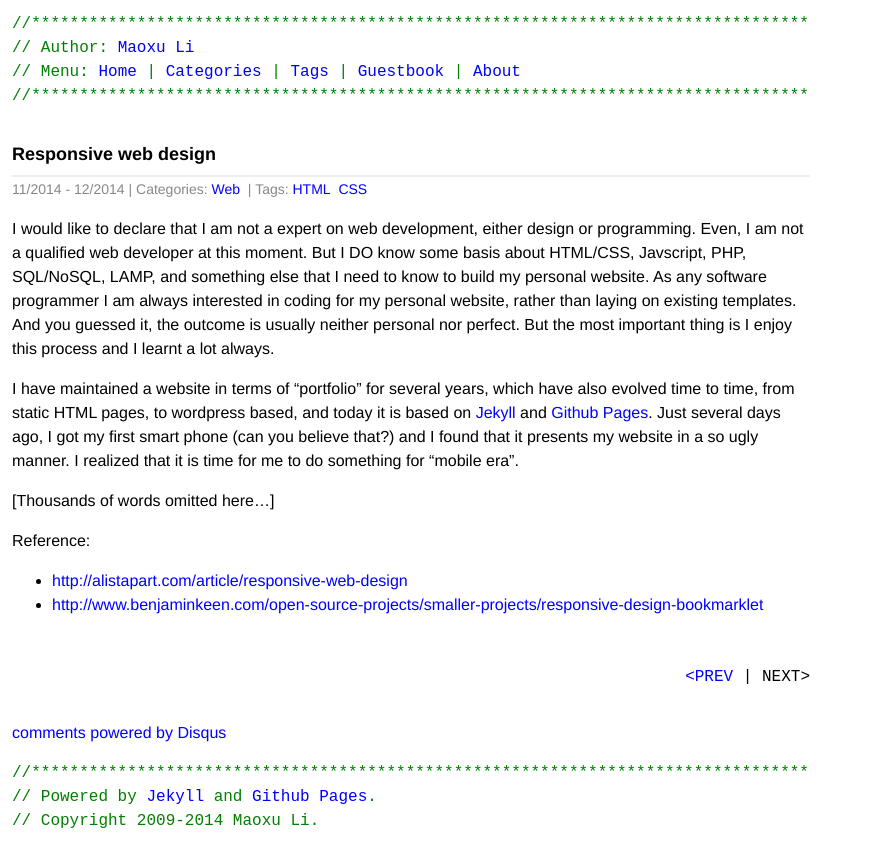
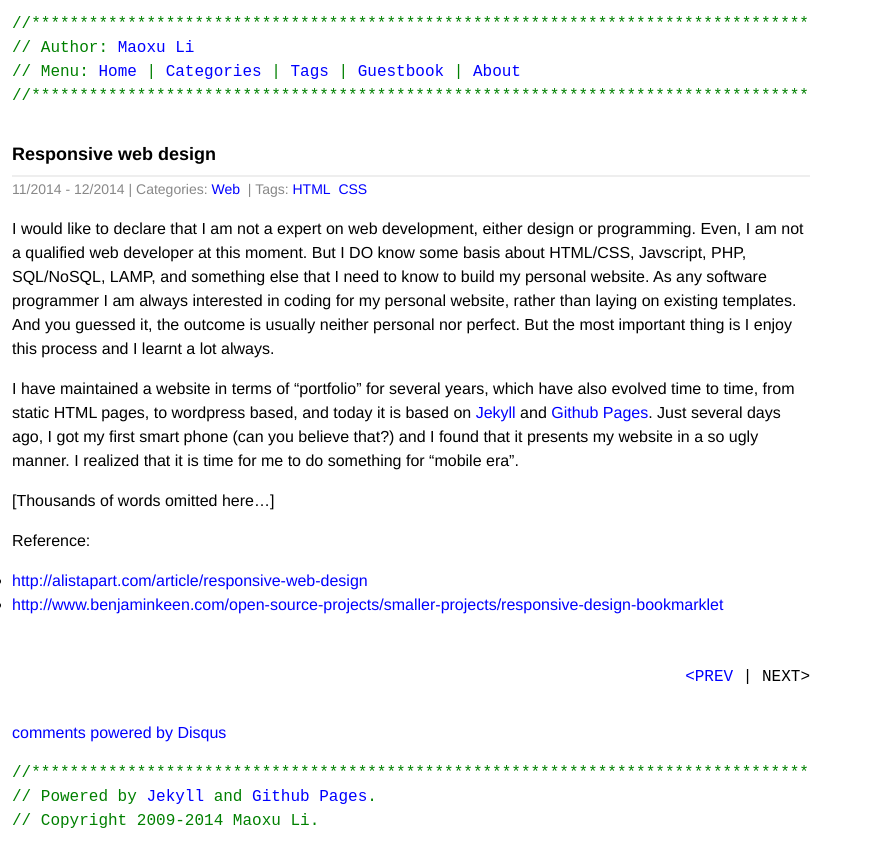
Before and after one commit to maoxuli/portfolio.maoxuli.com, a Jekyll site: the page built from _posts/2014-11-01-responsive-web-design.md, in a window 1280 px wide. Shown: the top 867 px of the page, without its empty margins (0-873 px from the left). Built offline with Jekyll 4.4.1, drawn with Linux system fonts in a browser that asks for light colours; Markdown is read by kramdown in place of the engine named in the settings; comment, search, counter and statistics services are not loaded.

Commit message:
Style of list

```diff
--- a/css/main.css
+++ b/css/main.css
@@ -150,7 +150,12 @@ h1, h2, h3, h4, h5, h6 {
   font-weight:bold;
 }
 
-.post ul, post ul li {
+.post ul {
+  margin-left:0;
+  padding-left:0;
+}
+
+.post ul li {
   margin-left:0;
 }
 
```
